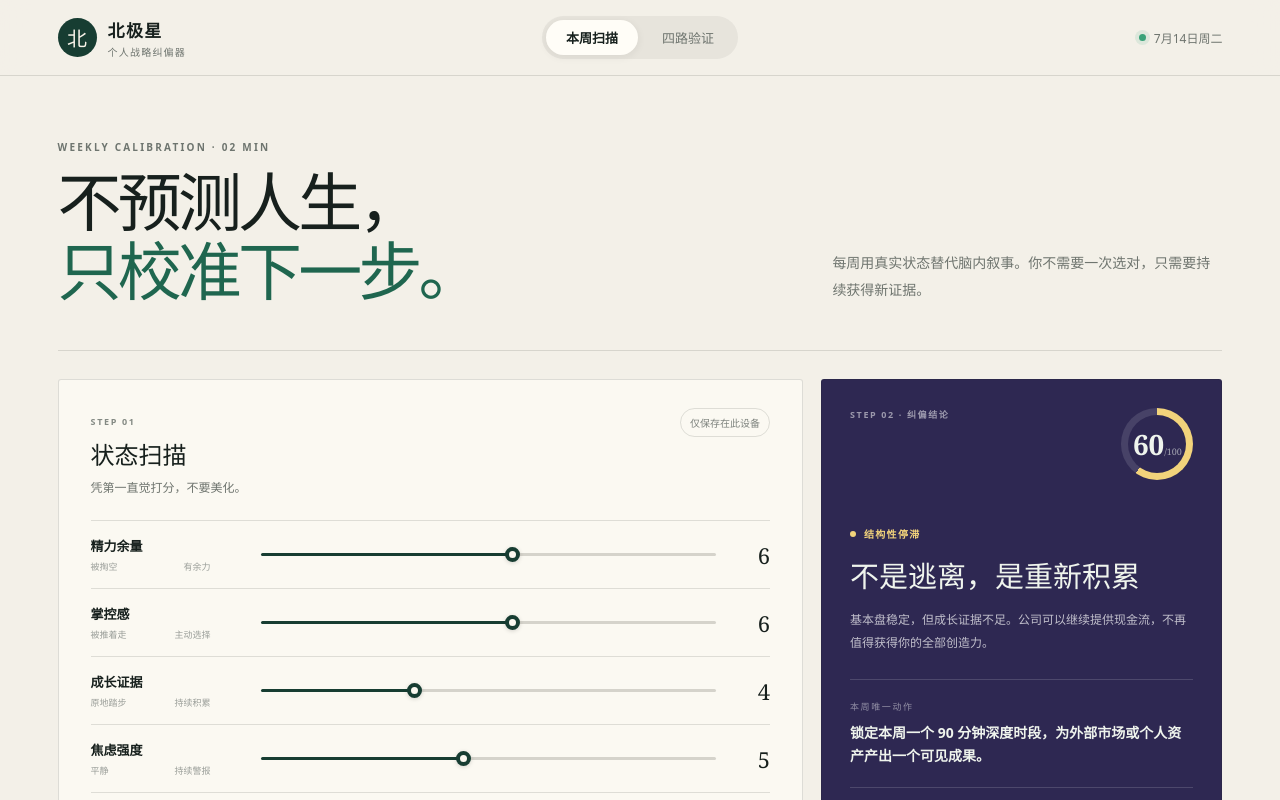
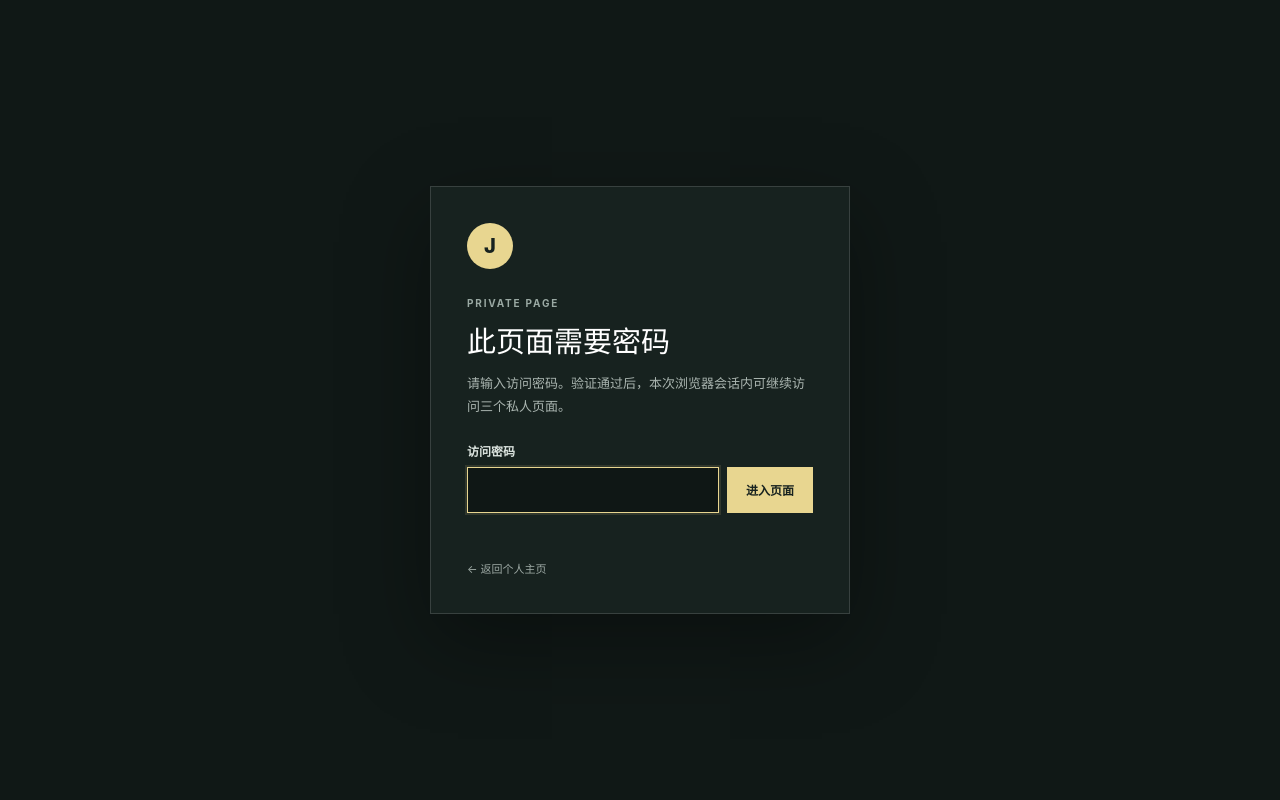
Before and after one commit to Jackadamlam/HTMLs, a plain HTML site: page northstar/index.html in a window 1280 px wide. Shown: the top 800 px of the page. Drawn offline with Linux system fonts and the light colour scheme.

Commit message:
Protect private pages with password gate

```diff
--- /dev/null
+++ b/access-gate.js
@@ -0,0 +1,97 @@
+(function () {
+  "use strict";
+
+  const SESSION_KEY = "jack-private-access-v1";
+  const EXPECTED_HASH = "c59e6a3d54fe04f4ddebfcadb5df34d9c74a70101e124cfb331f32b376531f4e";
+  const SALT = "northstar-v1:";
+  const guardStyle = document.createElement("style");
+  guardStyle.id = "access-gate-guard";
+  guardStyle.textContent = `
+    html.access-locked, html.access-locked body { min-height: 100%; overflow: hidden !important; }
+    html.access-locked body > *:not(#access-gate-root) { visibility: hidden !important; }
+    #access-gate-root { visibility: visible !important; position: fixed; inset: 0; z-index: 2147483647; display: grid; place-items: center; padding: 22px; background: #101816; color: #edf2ec; font-family: -apple-system, BlinkMacSystemFont, "Segoe UI", "Microsoft YaHei", sans-serif; }
+    #access-gate-root * { box-sizing: border-box; }
+    .access-gate-card { width: min(420px, 100%); padding: 36px; border: 1px solid rgba(255,255,255,.14); background: #17221f; box-shadow: 0 28px 80px rgba(0,0,0,.35); }
+    .access-gate-mark { width: 46px; height: 46px; display: grid; place-items: center; margin-bottom: 28px; border-radius: 50%; background: #e8d690; color: #17221f; font-size: 20px; font-weight: 800; }
+    .access-gate-kicker { margin: 0 0 9px; color: #9aa9a3; font-size: 10px; font-weight: 700; letter-spacing: .18em; }
+    .access-gate-card h1 { margin: 0; color: #fff; font-family: Georgia, "Songti SC", serif; font-size: 29px; font-weight: 400; }
+    .access-gate-copy { margin: 12px 0 25px; color: #aab5b0; font-size: 13px; line-height: 1.7; }
+    .access-gate-label { display: block; margin-bottom: 8px; color: #dce4df; font-size: 12px; font-weight: 650; }
+    .access-gate-row { display: grid; grid-template-columns: 1fr auto; gap: 8px; }
+    .access-gate-input { width: 100%; min-width: 0; height: 46px; padding: 0 14px; border: 1px solid rgba(255,255,255,.18); border-radius: 0; outline: none; background: #0f1715; color: white; font: inherit; letter-spacing: .12em; }
+    .access-gate-input:focus { border-color: #e8d690; box-shadow: 0 0 0 2px rgba(232,214,144,.12); }
+    .access-gate-submit { height: 46px; padding: 0 19px; border: 0; background: #e8d690; color: #17221f; font: inherit; font-size: 12px; font-weight: 800; cursor: pointer; }
+    .access-gate-submit:disabled { opacity: .55; cursor: wait; }
+    .access-gate-error { min-height: 20px; margin: 9px 0 0; color: #ff9b8e; font-size: 11px; }
+    .access-gate-home { display: inline-block; margin-top: 18px; color: #9eaaa5; font-size: 11px; text-decoration: none; }
+    .access-gate-home:hover { color: #fff; }
+    @media (max-width: 480px) { .access-gate-card { padding: 28px 22px; } .access-gate-row { grid-template-columns: 1fr; } .access-gate-submit { width: 100%; } }
+  `;
+  document.documentElement.classList.add("access-locked");
+  document.head.appendChild(guardStyle);
+
+  if (sessionStorage.getItem(SESSION_KEY) === EXPECTED_HASH) {
+    document.documentElement.classList.remove("access-locked");
+    guardStyle.remove();
+    return;
+  }
+
+  async function hashPassword(value) {
+    const bytes = new TextEncoder().encode(SALT + value);
+    const digest = await crypto.subtle.digest("SHA-256", bytes);
+    return Array.from(new Uint8Array(digest), (byte) => byte.toString(16).padStart(2, "0")).join("");
+  }
+
+  function unlock(root) {
+    sessionStorage.setItem(SESSION_KEY, EXPECTED_HASH);
+    document.documentElement.classList.remove("access-locked");
+    guardStyle.remove();
+    root.remove();
+  }
+
+  document.addEventListener("DOMContentLoaded", function () {
+    const root = document.createElement("div");
+    root.id = "access-gate-root";
+    root.innerHTML = `
+      <main class="access-gate-card" role="dialog" aria-modal="true" aria-labelledby="access-gate-title">
+        <div class="access-gate-mark" aria-hidden="true">J</div>
+        <p class="access-gate-kicker">PRIVATE PAGE</p>
+        <h1 id="access-gate-title">此页面需要密码</h1>
+        <p class="access-gate-copy">请输入访问密码。验证通过后，本次浏览器会话内可继续访问三个私人页面。</p>
+        <form id="access-gate-form">
+          <label class="access-gate-label" for="access-gate-password">访问密码</label>
+          <div class="access-gate-row">
+            <input class="access-gate-input" id="access-gate-password" name="password" type="password" inputmode="numeric" autocomplete="current-password" required autofocus>
+            <button class="access-gate-submit" type="submit">进入页面</button>
+          </div>
+          <p class="access-gate-error" id="access-gate-error" role="alert" aria-live="polite"></p>
+        </form>
+        <a class="access-gate-home" href="/HTMLs/">← 返回个人主页</a>
+      </main>`;
+    document.body.appendChild(root);
+
+    const form = root.querySelector("#access-gate-form");
+    const input = root.querySelector("#access-gate-password");
+    const button = root.querySelector(".access-gate-submit");
+    const error = root.querySelector("#access-gate-error");
+    input.focus();
+
+    form.addEventListener("submit", async function (event) {
+      event.preventDefault();
+      button.disabled = true;
+      error.textContent = "正在验证…";
+      try {
+        if (await hashPassword(input.value) === EXPECTED_HASH) {
+          unlock(root);
+          return;
+        }
+        error.textContent = "密码不正确，请重试。";
+        input.value = "";
+        input.focus();
+      } catch (_) {
+        error.textContent = "当前浏览器无法完成验证，请换用现代浏览器。";
+      }
+      window.setTimeout(function () { button.disabled = false; }, 700);
+    });
+  }, { once: true });
+})();
--- a/music/index.html
+++ b/music/index.html
@@ -3,6 +3,7 @@
 <head>
 <meta charset="UTF-8">
 <meta name="viewport" content="width=device-width, initial-scale=1.0">
+<script src="../access-gate.js"></script>
 <title>音乐学习助手</title>
 <link href="https://fonts.googleapis.com/css2?family=Noto+Serif+SC:wght@400;700&family=Noto+Sans+SC:wght@300;400;500;700&display=swap" rel="stylesheet">
 <style>
--- a/northstar/index.html
+++ b/northstar/index.html
@@ -3,6 +3,7 @@
 <head>
   <meta charset="utf-8">
   <meta name="viewport" content="width=device-width,initial-scale=1">
+  <script src="../access-gate.js"></script>
   <meta name="theme-color" content="#173d32">
   <title>北极星｜个人战略纠偏器</title>
   <meta name="description" content="每周两分钟，用真实状态校准人生下一步。">
```
Also changed, not shown: index.html (+5 -3 lines), travel.html (+1 -0 lines).
